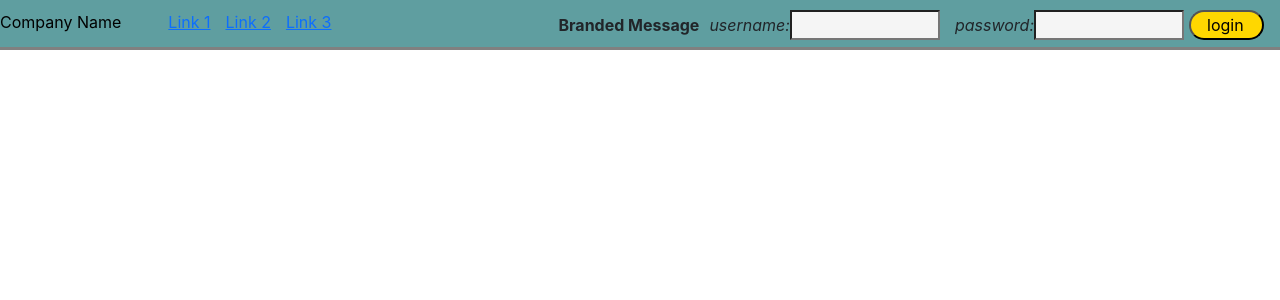
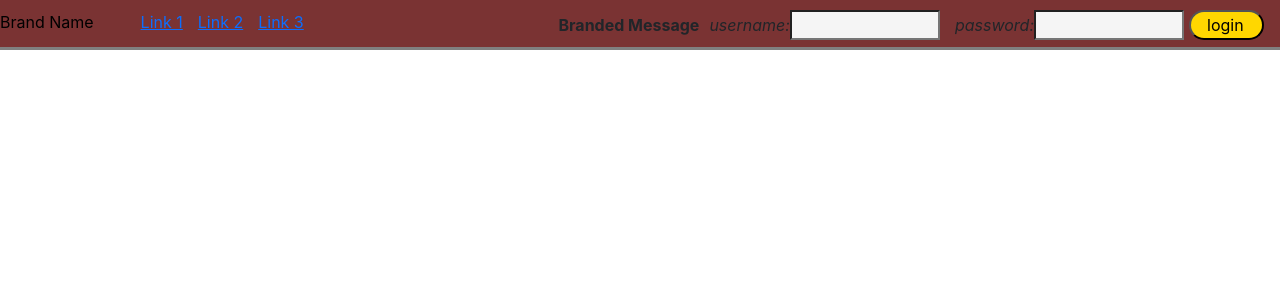
Before and after one commit to cmokbel1/react-for-fun, a React (Create React App) app: page / in a window 1280 px wide. Shown: the top 300 px of the page. Built offline with nearby package versions, Linux system fonts and the light colour scheme.

Commit message:
added hover to links

```diff
--- a/src/App.css
+++ b/src/App.css
@@ -1,10 +1,13 @@
+* {
+  margin: 0;
+}
 /*  NAV STYLING BELOW THIS LINE */
 /*  whole nav */
 nav {
   display: flex;
   margin: 0 auto;
   flex-direction: row;
-  background-color: cadetblue;
+  background-color: hsl(0, 41%, 34%);
   height: 50px;
   padding-top: 10px;
   border-bottom: 3px solid gray;
@@ -12,21 +15,26 @@ nav {
 }
 
 /* company name */
-nav .company-name {
+nav .brand-name {
   text-decoration: none;
   color: black;
-
 }
 
 /* just the links */
 nav ul {
   display: inline-flex;
   list-style-type: none;
-  margin: 0;
+  margin-top: 0;
 }
 
 nav .links {
   display: inline;
+}
+
+
+nav .links a:hover {
+  background-color: hsl(0, 41%, 21%);
+  border: 1px solid hsl(0, 65%, 38%);
 }
 
 nav ul li:nth-child(n+1) {
--- a/src/components/navigation/navigation.js
+++ b/src/components/navigation/navigation.js
@@ -1,10 +1,11 @@
 import React from 'react';
 
 const Navigation = () => {
+
   return (
     <nav>
       <div className="left-side">
-          <a className="company-name" href="/">Company Name</a>
+          <a className="brand-name" href="/">Brand Name</a>
         <div className="links">
           <ul>
             <li ><a href="/">Link 1</a></li>
```
